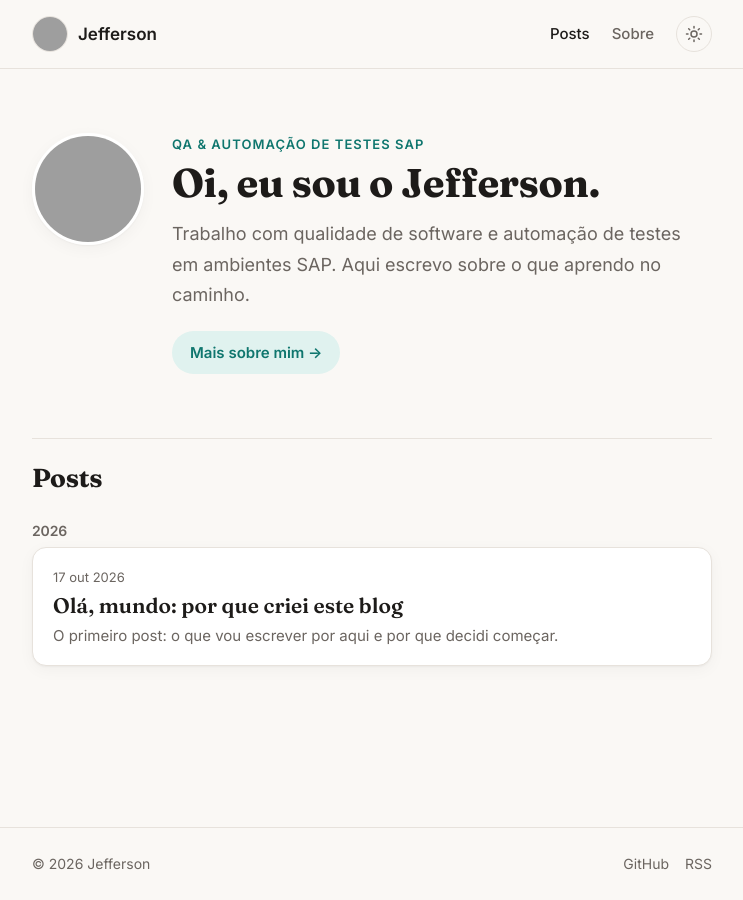
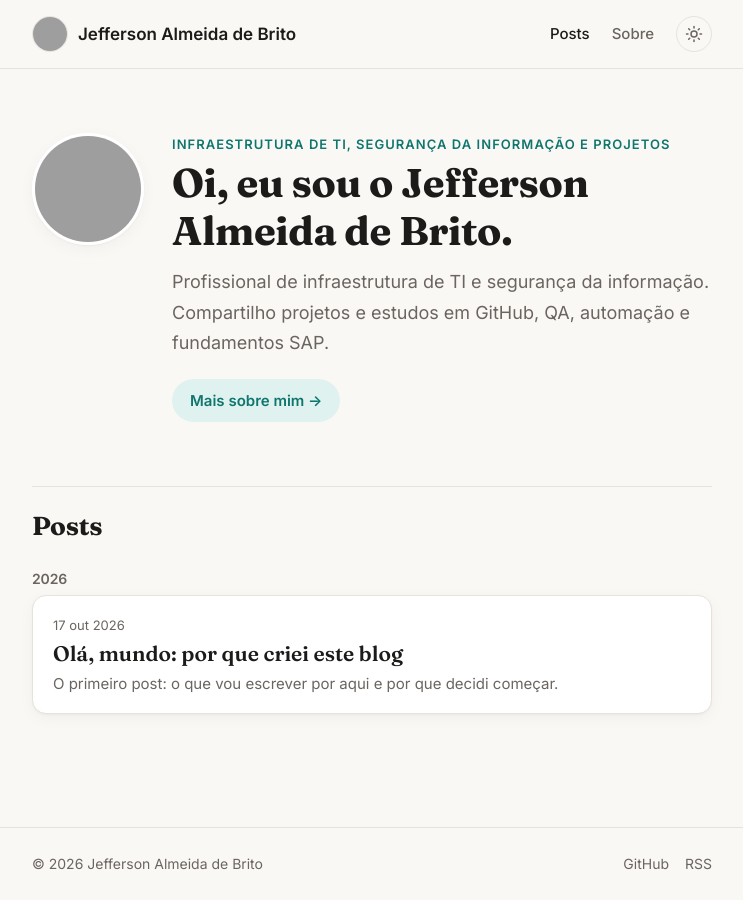
Before and after one commit to jeffersondk3/jeffersondk3.github.io, a Jekyll site: the page built from index.html, in a window 1280 px wide. Shown: the whole page, without its empty margins (268-1011 px from the left). Built offline with Jekyll 4.4.1, drawn with Linux system fonts in a browser that asks for light colours; grey boxes are pictures that could not be loaded.

Commit message:
Atualiza identidade e biografia do site

```diff
--- a/_config.yml
+++ b/_config.yml
@@ -1,25 +1,24 @@
 # =========================================================
-#  CONFIGURAÇÃO DO BLOG — edite só esta parte de cima
+# CONFIGURAÇÃO DO BLOG — informações públicas
 # =========================================================
 
-title: "Jefferson"                     # nome que aparece no topo do site
-tagline: "QA & Automação de Testes SAP" # frase curta embaixo do nome
-description: "Blog pessoal do Jefferson: carreira, qualidade de software, automação de testes e um pouco da vida."
+title: "Jefferson Almeida de Brito"
+tagline: "Infraestrutura de TI, Segurança da Informação e Projetos"
+description: "Portfólio profissional de Jefferson Almeida de Brito: infraestrutura de TI, segurança da informação, GitHub e estudos em QA, automação e SAP."
 
 author:
-  name: "Jefferson"
-  avatar: "https://github.com/jeffersondk3.png"   # usa a foto do GitHub; troque por /assets/img/foto.jpg se quiser
-  bio: "Trabalho com qualidade de software e automação de testes em ambientes SAP. Aqui escrevo sobre o que aprendo no caminho."
+  name: "Jefferson Almeida de Brito"
+  avatar: "https://github.com/jeffersondk3.png"
+  bio: "Profissional de infraestrutura de TI e segurança da informação. Compartilho projetos e estudos em GitHub, QA, automação e fundamentos SAP."
 
-# Links das redes — deixe "" (vazio) para esconder
 social:
   github: "jeffersondk3"
-  linkedin: ""        # ex.: "jefferson-silva"  (só o final do link)
-  instagram: ""       # ex.: "jefferson"
-  email: ""           # ex.: "jefferson@email.com"
+  linkedin: ""
+  instagram: ""
+  email: ""
 
 # =========================================================
-#  Daqui pra baixo não precisa mexer
+# Configurações técnicas do site
 # =========================================================
 
 url: "https://jeffersondk3.github.io"
```
